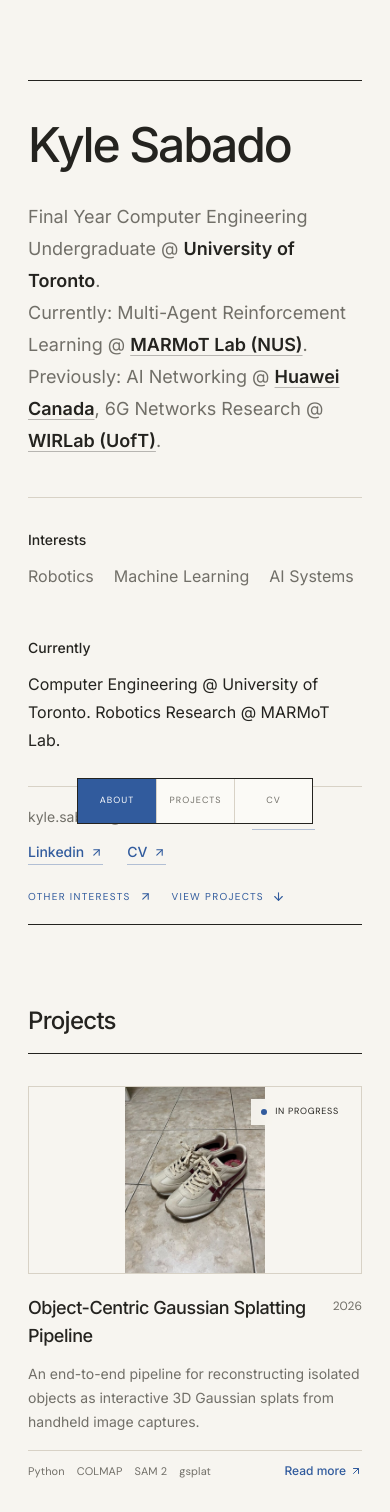
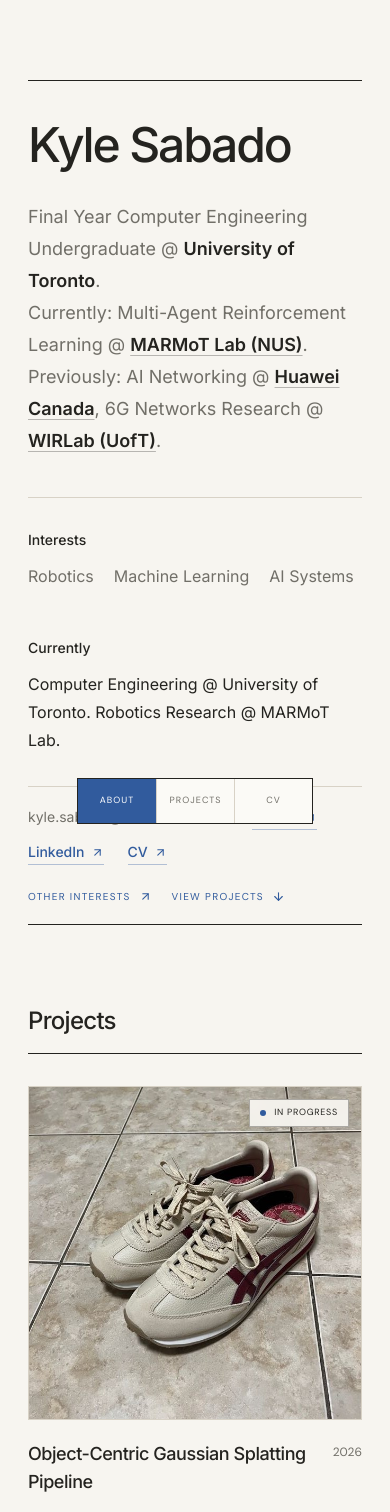
Before and after one commit to Kylx28/kylx28.github.io, a React (Vite) app: page /#/ in a window 390 px wide. Shown: the top 1512 px of the page. Built offline with nearby package versions, Linux system fonts and the light colour scheme.

Commit message:
update project thumbnails and pages

```diff
--- a/src/components/ProjectIndex.tsx
+++ b/src/components/ProjectIndex.tsx
@@ -25,10 +25,10 @@ export function ProjectIndex() {
       </div>
 
       <div className="grid gap-x-7 gap-y-12 pt-8 sm:grid-cols-2 lg:grid-cols-3 xl:gap-x-9 xl:gap-y-14 2xl:grid-cols-4">
-        {sortedProjects.map((project, index) => (
-          <article key={project.slug} className={`min-w-0 ${index === 0 ? 'sm:col-span-2' : ''}`}>
+        {sortedProjects.map((project) => (
+          <article key={project.slug} className="min-w-0">
             <Link to={`/project/${project.slug}`} className="group block">
-              <ProjectVisual project={project} />
+              <ProjectVisual project={project} square={project.slug === 'gaussian-splatting-pipeline'} />
             </Link>
 
             <div className="pt-5">
--- a/src/components/ProjectVisual.tsx
+++ b/src/components/ProjectVisual.tsx
@@ -1,11 +1,11 @@
 import type { Project } from '../data/projects'
 
-export function ProjectVisual({ project, compact = false }: { project: Project; compact?: boolean }) {
+export function ProjectVisual({ project, compact = false, square = false }: { project: Project; compact?: boolean; square?: boolean }) {
   return (
-    <div className={`relative overflow-hidden border border-line bg-paper ${compact ? 'aspect-[4/3]' : 'aspect-[16/9]'}`}>
-      <img src={project.thumbnail} alt={`${project.title} preview`} className="h-full w-full object-contain transition-transform duration-700 group-hover:scale-[1.025]" />
+    <div className={`relative overflow-hidden border border-line bg-paper ${square ? 'aspect-square' : compact ? 'aspect-[4/3]' : 'aspect-[16/9]'}`}>
+      <img src={project.thumbnail} alt={`${project.title} preview`} className={`h-full w-full transition-transform duration-700 group-hover:scale-[1.025] ${square ? 'object-cover object-center' : 'object-contain'}`} />
       {project.status && (
-        <div className="absolute right-3 top-3 flex items-center gap-2 bg-paper/95 px-2.5 py-1.5 font-mono text-[9px] uppercase tracking-[0.08em] text-ink backdrop-blur-sm">
+        <div className="absolute right-3 top-3 flex items-center gap-2 border border-ink/35 bg-paper/95 px-2.5 py-1.5 font-mono text-[9px] uppercase tracking-[0.08em] text-ink backdrop-blur-sm">
           <span className={`h-1.5 w-1.5 rounded-full ${project.status.toLowerCase() === 'completed' ? 'bg-ink' : 'bg-signal'}`} aria-hidden="true" />
           {project.status}
         </div>
--- a/src/pages/HomePage.tsx
+++ b/src/pages/HomePage.tsx
@@ -54,7 +54,7 @@ export function HomePage() {
             <div className="flex flex-wrap gap-x-6 gap-y-3">
               <a href={profile.links.email} className="text-sm text-muted transition-colors hover:text-ink">{profile.emailLabel}</a>
               {Object.entries(profile.links).filter(([label]) => label !== 'email').map(([label, url]) => (
-                <a key={label} href={url} target={url.startsWith('http') ? '_blank' : undefined} rel="noreferrer" className="text-link capitalize">{label}<ArrowUpRight size={13} /></a>
+                <a key={label} href={url} target={url.startsWith('http') ? '_blank' : undefined} rel="noreferrer" className="text-link">{label === 'github' ? 'GitHub' : label === 'linkedin' ? 'LinkedIn' : label}<ArrowUpRight size={13} /></a>
               ))}
               <Link to="/?section=cv" className="text-link">CV <ArrowUpRight size={13} /></Link>
             </div>
--- a/src/pages/ProjectPage.tsx
+++ b/src/pages/ProjectPage.tsx
@@ -8,6 +8,9 @@ export function ProjectPage() {
   const { slug } = useParams()
   const project = getProject(slug)
   if (!project) return <Navigate to="/404" replace />
+  const hasSquareThumbnail = project.slug === 'gaussian-splatting-pipeline'
+  const interestLinks = project.links?.filter((link) => link.url.startsWith('/interests')) ?? []
+  const remainingLinks = project.links?.filter((link) => !link.url.startsWith('/interests')) ?? []
 
   return (
     <article className="page-shell pt-10 sm:pt-16">
@@ -16,7 +19,7 @@ export function ProjectPage() {
       <header className="grid gap-9 border-b border-ink pb-10 lg:grid-cols-[1.35fr_0.65fr] lg:gap-24">
         <div>
           <p className="eyebrow mb-5">{project.year}</p>
-          <h1 className="max-w-4xl text-5xl font-medium leading-[0.95] tracking-[-0.055em] sm:text-7xl lg:text-[5.7rem]">{project.title}</h1>
+          <h1 className="max-w-3xl text-4xl font-medium leading-[1] tracking-[-0.05em] sm:text-5xl lg:text-6xl">{project.title}</h1>
           <p className="mt-7 max-w-2xl text-lg leading-8 text-muted">{project.description}</p>
         </div>
         <div className="self-end">
@@ -26,10 +29,20 @@ export function ProjectPage() {
             <div className="flex justify-between gap-4 py-3"><dt className="text-muted">Discipline</dt><dd className="text-right">{project.categories.join(' · ')}</dd></div>
             <div className="flex justify-between gap-4 py-3"><dt className="text-muted">Stack</dt><dd className="text-right">{project.tags.join(', ')}</dd></div>
           </dl>
+          {interestLinks.length > 0 && (
+            <div className="mt-6">
+              <p className="eyebrow mb-3">Interactive capture</p>
+              {interestLinks.map((link) => (
+                <Link key={link.label} to={link.url} className="text-link">{link.label}<ArrowUpRight size={13} /></Link>
+              ))}
+            </div>
+          )}
         </div>
       </header>
 
-      <div className="py-8 sm:py-12"><ProjectVisual project={project} /></div>
+      <div className={`py-8 sm:py-12 ${hasSquareThumbnail ? 'max-w-2xl' : 'max-w-5xl'}`}>
+        <ProjectVisual project={project} square={hasSquareThumbnail} />
+      </div>
 
       {project.metrics && (
         <section aria-label="Project metrics" className="grid border-y border-line sm:grid-cols-3">
@@ -61,10 +74,10 @@ export function ProjectPage() {
         )}
       </div>
 
-      {project.links?.length ? (
+      {remainingLinks.length > 0 ? (
         <section className="border-y border-ink py-8">
           <p className="eyebrow mb-4">Project links</p>
-          <div className="flex flex-wrap gap-5">{project.links.map((link) => link.url.startsWith('/') ? <Link key={link.label} to={link.url} className="text-link">{link.label}<ArrowUpRight size={13} /></Link> : <a key={link.label} href={link.url} target="_blank" rel="noreferrer" className="text-link">{link.label}<ArrowUpRight size={13} /></a>)}</div>
+          <div className="flex flex-wrap gap-5">{remainingLinks.map((link) => link.url.startsWith('/') ? <Link key={link.label} to={link.url} className="text-link">{link.label}<ArrowUpRight size={13} /></Link> : <a key={link.label} href={link.url} target="_blank" rel="noreferrer" className="text-link">{link.label}<ArrowUpRight size={13} /></a>)}</div>
         </section>
       ) : null}
     </article>
```
